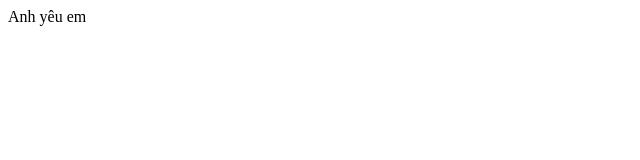
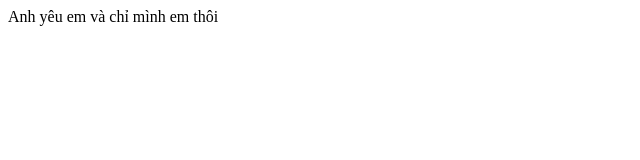
Before and after one commit to HoVanBa123/project1, a plain HTML site: page index.html in a window 1280 px wide. Shown: the whole page, without its empty margins (0-640 px from the left). Drawn offline with Linux system fonts and the light colour scheme.

Commit message:
them gia tri

```diff
--- a/index.html
+++ b/index.html
@@ -4,6 +4,6 @@
 	<title></title>
 </head>
 <body>
-	<span>Anh yêu em</span>
+	<span>Anh yêu em và chỉ mình em thôi</span>
 </body>
 </html>
```
